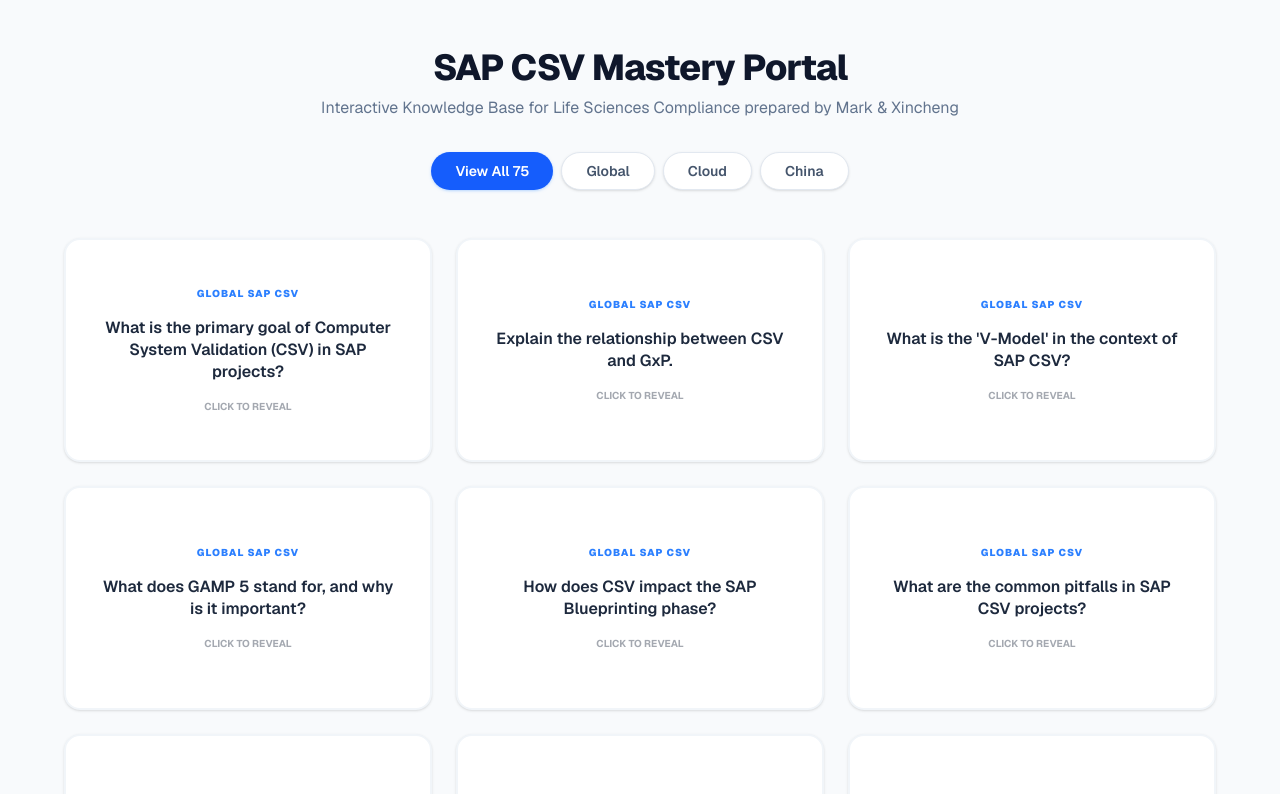
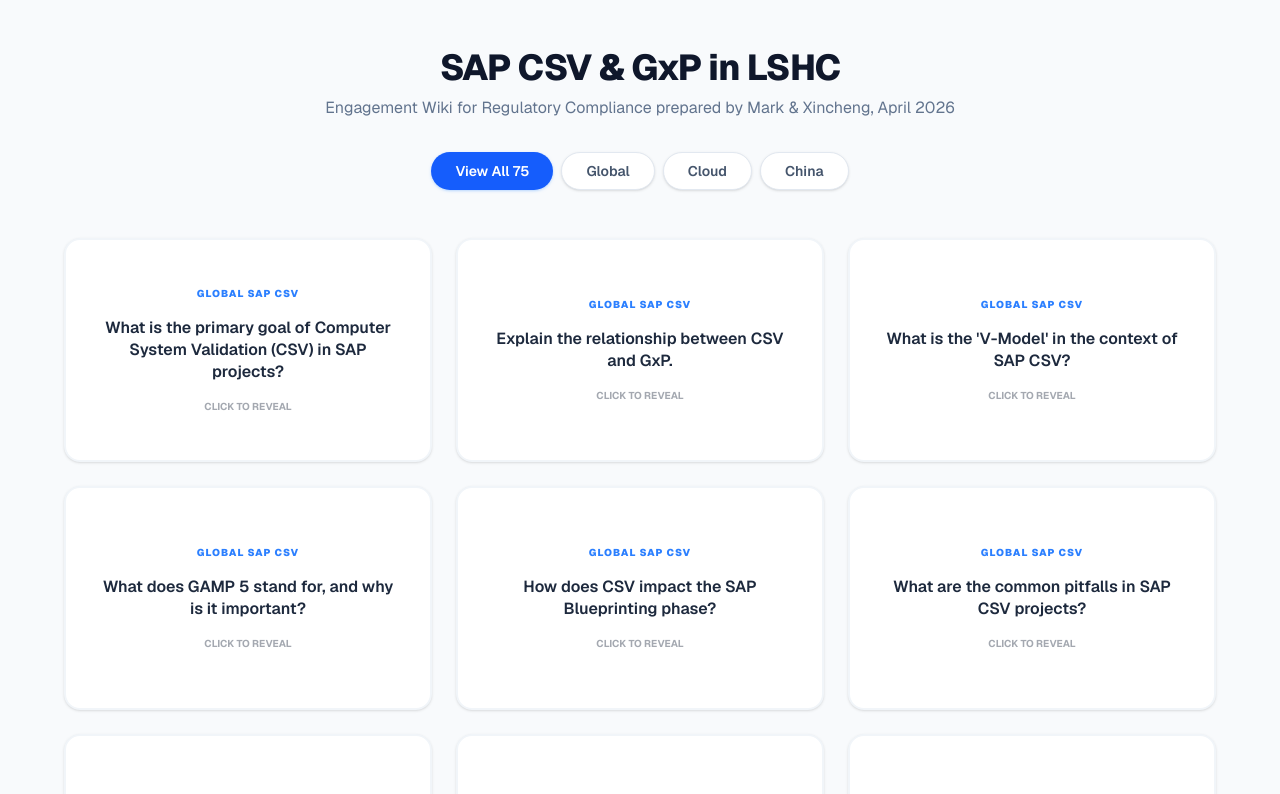
Before and after one commit to mknopfler9461/LSHC_CSV_SAP, a Next.js app in the folder my-flashcard-app/: page / in a window 1280 px wide. Shown: the top 794 px of the page. Built offline with nearby package versions, Linux system fonts and the light colour scheme.

Commit message:
Add files via upload

```diff
--- a/my-flashcard-app/app/page.js
+++ b/my-flashcard-app/app/page.js
@@ -114,8 +114,8 @@
     <div className="min-h-screen bg-slate-50 py-12 px-4 font-sans">
       <div className="max-w-6xl mx-auto">
         <header className="text-center mb-12">
-          <h1 className="text-4xl font-extrabold text-slate-900 tracking-tight">SAP CSV Mastery Portal</h1>
-          <p className="mt-2 text-slate-500">Interactive Knowledge Base for Life Sciences Compliance prepared by Mark & Xincheng</p>
+          <h1 className="text-4xl font-extrabold text-slate-900 tracking-tight">SAP CSV & GxP in LSHC</h1>
+          <p className="mt-2 text-slate-500">Engagement Wiki for Regulatory Compliance prepared by Mark & Xincheng, April 2026</p>
           <div className="mt-8 flex flex-wrap justify-center gap-2">
             {['All', 'Global', 'Cloud', 'China'].map((cat) => (
               <button
```
